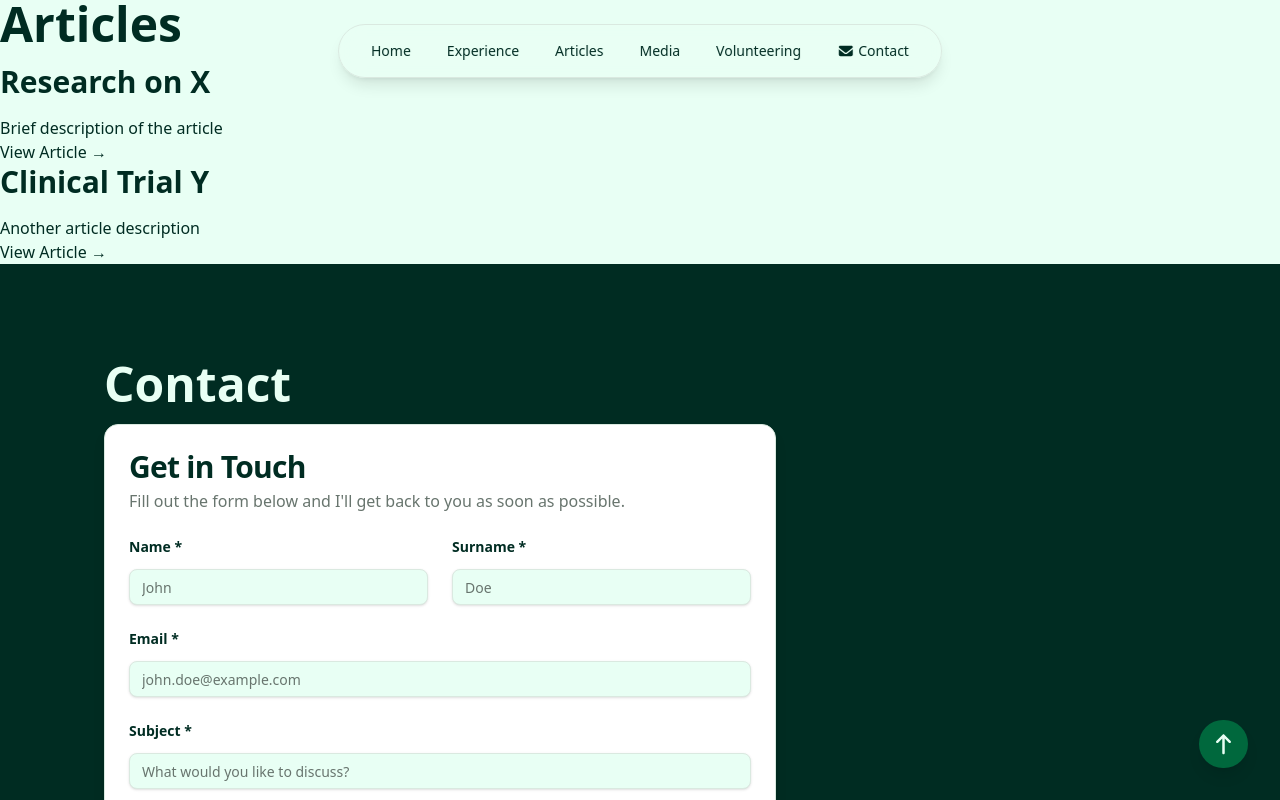
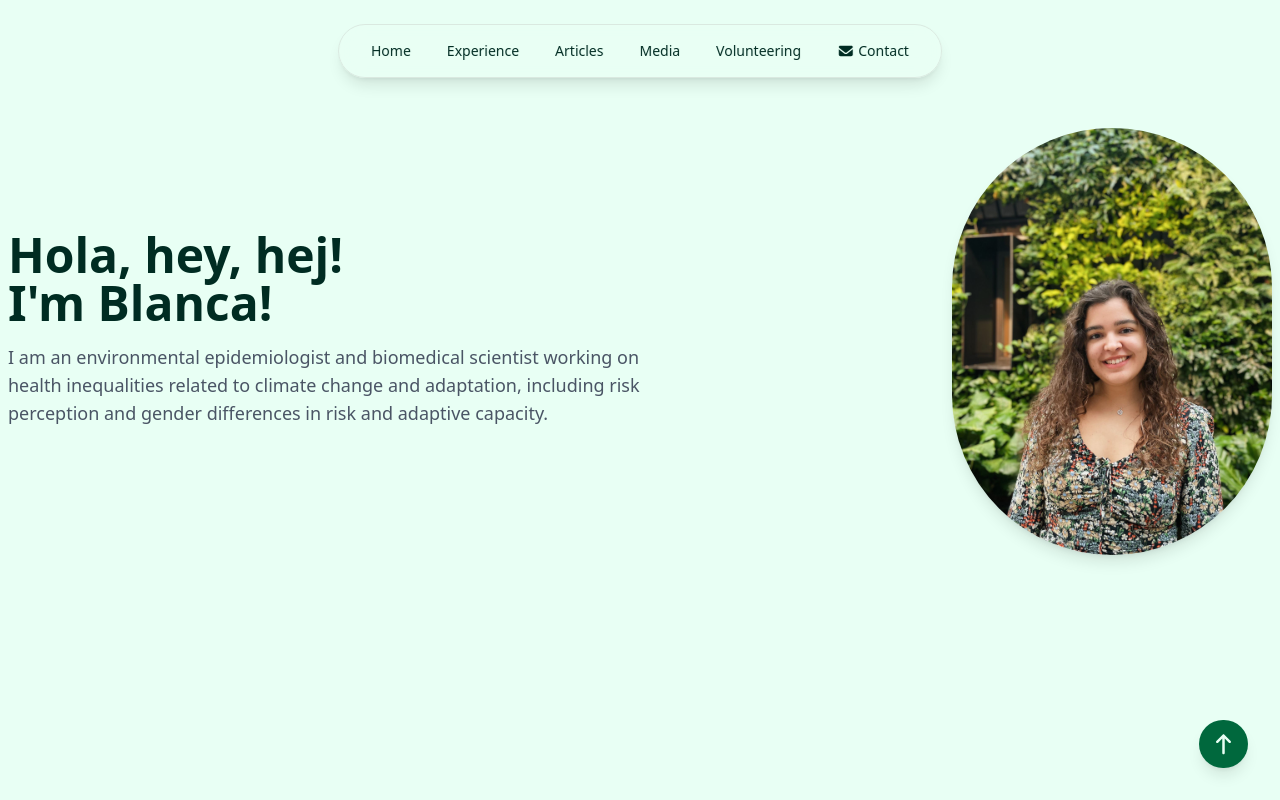
Before and after one commit to VictorPaniello/bpaniello-portfolio, a Next.js app: page /articles in a window 1280 px wide. Shown: the top 800 px of the page. Built offline with nearby package versions, Linux system fonts and the light colour scheme.

Commit message:
Fixing multi-page

```diff
--- a/src/app/articles/page.tsx
+++ b/src/app/articles/page.tsx
@@ -2,17 +2,26 @@ import { articles } from '../../content/articles';
 
 export default function Articles() {
     return (
-    <div>
-        <h1 className="text-5xl font-bold mb-4">Articles</h1>
-        {articles.map(article => (
-        <div key={article.name}>
-            <h2 className="text-3xl font-bold mb-4">{article.name}</h2>
-            <p>{article.description}</p>
-            {article.links?.website && (
-            <a href={article.links.website}>View Article →</a>
-            )}
+        <div className="relative min-h-screen">
+            {/* Main Content */}
+            <main id="home" className="max-w-7xl mx-auto px-2">
+                {/* Hero Section */}
+                <section className="flex items-center pt-32 pb-100">
+                    <div className="flex-1">
+                        <h2 className="text-5xl font-bold mb-4">Hola, hey, hej!<br />I'm Blanca!</h2>
+                        <p className="text-lg text-gray-600 mb-6">
+                            I am an environmental epidemiologist and biomedical scientist working on health inequalities related to climate change and adaptation, including risk perception and gender differences in risk and adaptive capacity.
+                        </p>
+                    </div>
+                    <div className="flex-1 flex justify-end">
+                        <img
+                            src="/photo/Picture_BPC.jpeg"
+                            alt="Blanca Paniello-Castillo"
+                            className="max-w-80 rounded-full shadow-lg object-cover"
+                        />
+                    </div>
+                </section>
+            </main>
         </div>
-        ))}
-    </div>
     );
 }
--- a/src/app/media/page.tsx
+++ b/src/app/media/page.tsx
@@ -1,7 +1,25 @@
 export default function MediaPage() {
     return (
-        <div>
-            <h2 className="text-5xl font-bold mb-4">Media</h2>
-        </div>
+            <div className="relative min-h-screen">
+                {/* Main Content */}
+                <main id="home" className="max-w-7xl mx-auto px-2">
+                    {/* Hero Section */}
+                    <section className="flex items-center pt-32 pb-100">
+                        <div className="flex-1">
+                            <h2 className="text-5xl font-bold mb-4">Hola, hey, hej!<br />I'm Blanca!</h2>
+                            <p className="text-lg text-gray-600 mb-6">
+                                I am an environmental epidemiologist and biomedical scientist working on health inequalities related to climate change and adaptation, including risk perception and gender differences in risk and adaptive capacity.
+                            </p>
+                        </div>
+                        <div className="flex-1 flex justify-end">
+                            <img
+                                src="/photo/Picture_BPC.jpeg"
+                                alt="Blanca Paniello-Castillo"
+                                className="max-w-80 rounded-full shadow-lg object-cover"
+                            />
+                        </div>
+                    </section>
+                </main>
+            </div>
     );
 }
--- a/src/app/page.tsx
+++ b/src/app/page.tsx
@@ -1,10 +1,6 @@
 "use client"
 
-import ArticlesPage from './articles/page';
 import AboutMePage from './about-me/page';
-import MediaPage from './media/page';
-import VolunteeringPage from './volunteering/page';
-import ExperiencePage from './experience/page';
 
 export default function Home() {
     return (
@@ -31,16 +27,6 @@ export default function Home() {
                 <section id="about-me" className="flex items-center pt-32 pb-100 justify-end">
                     <AboutMePage />
                 </section>
-                {/* Articles Section */}
-                <section id ="articles" className="flex items-center pt-32 pb-100">
-                    <ArticlesPage />
-                </section>
-                <section id ="media" className="flex items-center pt-32 pb-100">
-                    <MediaPage />
-                </section>
-                <section id ="volunteering" className="flex items-center pt-32 pb-100 justify-end">
-                    <VolunteeringPage />
-                </section>
             </main>
         </div>
     );
```
